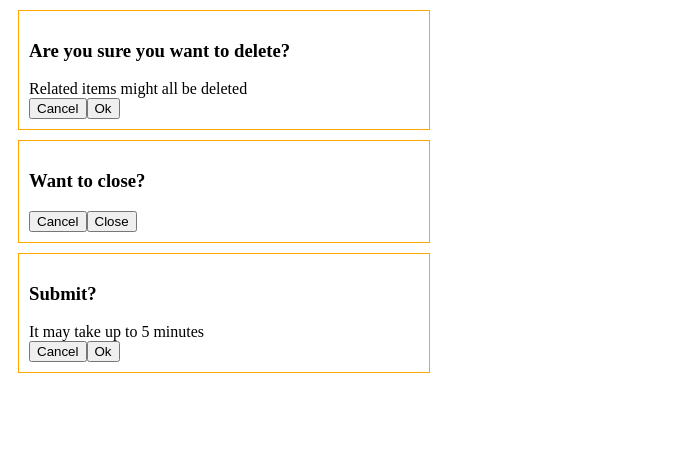
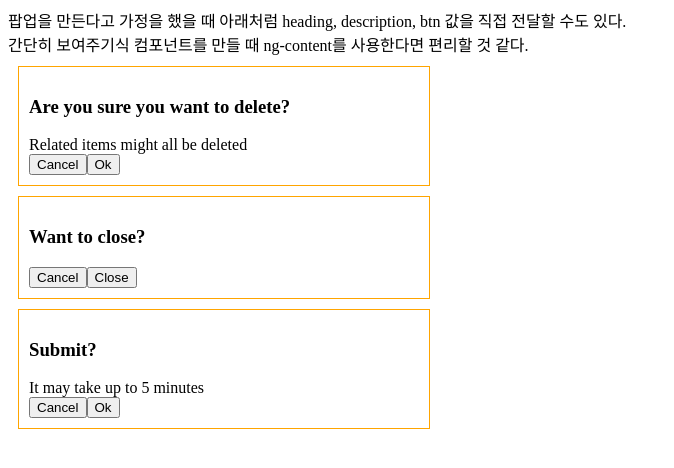
Before and after one commit to paige0701/angular-experiment, an Angular app: page /ng-content/multiple in a window 1280 px wide. Shown: the top 468 px of the page, without its empty margins (0-674 px from the left). Built offline with nearby package versions, Linux system fonts and the light colour scheme.

Commit message:
add descripion of multiple content ng-content

```diff
--- a/src/app/ng-content/multiple-transclusion/multiple-transclusion.component.ts
+++ b/src/app/ng-content/multiple-transclusion/multiple-transclusion.component.ts
@@ -3,6 +3,9 @@ import { Component, OnInit } from '@angular/core';
 @Component({
   selector: 'app-multiple-transclusion',
   template: `
+
+    <div style="width: 50%">팝업을 만든다고 가정을 했을 때 아래처럼 heading, description, btn 값을 직접 전달할 수도 있다. 간단히 보여주기식 컴포넌트를 만들 때 ng-content를 사용한다면 편리할 것 같다.</div>
+
     <app-multiple-content (cancel)="onCancel()">
       <div heading>Are you sure you want to delete?</div>
       <div description>Related items might all be deleted</div>
```
